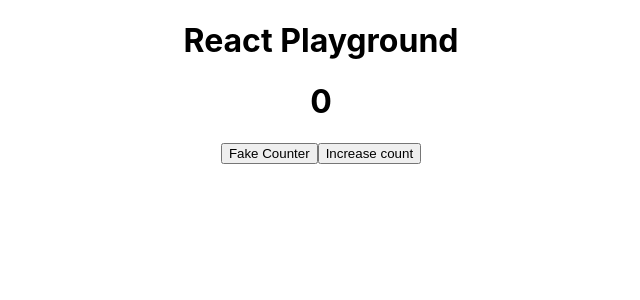
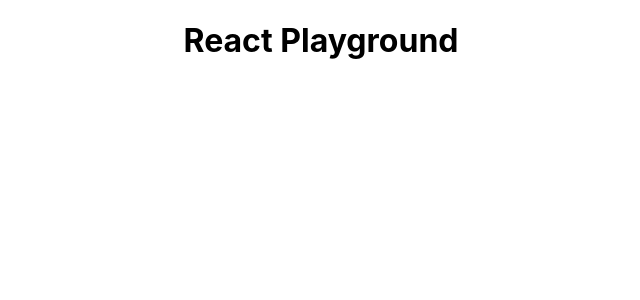
Before and after one commit to Lawrence4code/react-playground, a React (Create React App) app: page / in a window 1280 px wide. Shown: the top 300 px of the page, without its empty margins (319-959 px from the left). Built offline with nearby package versions, Linux system fonts and the light colour scheme.

Commit message:
useRef third example

```diff
--- a/src/App.js
+++ b/src/App.js
@@ -2,26 +2,22 @@ import React, { useEffect, useRef, useState } from 'react';
 import './App.css';
 
 const App = () => {
-  const [count, setCount] = useState(0);
+  const count = useRef(0);
+  const [countState, setCountState] = useState(0);
 
-  const button = useRef(null);
+  useEffect(() => {
+    count.current = 1;
+    console.log('Ref ' + count.current);
+  }, []);
 
-  const increment = () => {
-    setCount((prev) => prev + 1);
-  };
-
-  const fakeClicker = () => {
-    button.current.click();
-  };
+  useEffect(() => {
+    setCountState(1);
+    console.log('State ' + countState);
+  }, [countState]);
 
   return (
     <div className="App">
       <h1> React Playground </h1>
-      <h1> {count} </h1>
-      <button onClick={fakeClicker}> Fake Counter </button>
-      <button ref={button} onClick={increment}>
-        Increase count
-      </button>
     </div>
   );
 };
```
